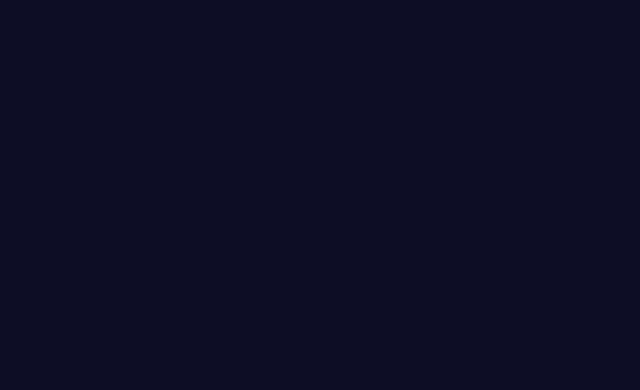
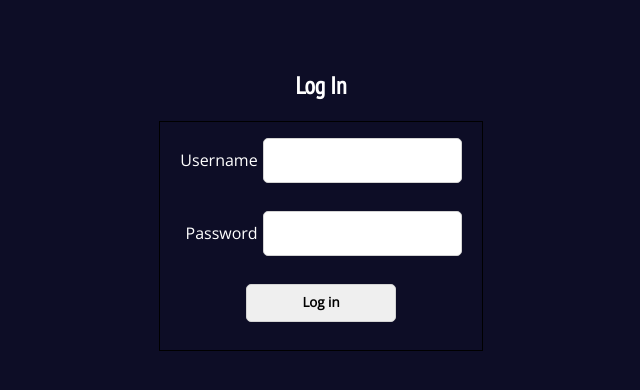
Before and after one commit to lulusanders84/Artistogram-Client, a React (Create React App) app: page /login in a window 1280 px wide. Shown: the top 390 px of the page, without its empty margins (319-959 px from the left). Built offline with nearby package versions, Linux system fonts and the light colour scheme.

Commit message:
added login component

```diff
--- a/src/App.js
+++ b/src/App.js
@@ -2,6 +2,7 @@ import React from 'react';
 import {BrowserRouter as Router, Route, Link} from 'react-router-dom';
 import LandingPage from './components/landing-page';
 import ArtistogramPage from './components/artistogram-page';
+import LogIn from './components/log-in';
 
 import './components/main.css';
 
@@ -12,6 +13,7 @@ export default function App(props) {
                 <main>
                     <Route exact path="/" component={LandingPage} />
                     <Route exact path="/artistogram/" component={ArtistogramPage} />
+                    <Route exact path="/login/" component={LogIn} />
                 </main>
             </div>
         </Router>
--- /dev/null
+++ b/src/components/forms.css
@@ -0,0 +1,39 @@
+form {
+  margin: 0 auto;
+  max-width: 75%;
+  display: flex;
+  justify-content: center;
+  align-content: center;
+}
+
+fieldset {
+  border: 1px solid, black;
+  text-align: center;
+  padding: 8px 10px;
+  padding-bottom: 20px;
+}
+
+label {
+  display: flex;
+  justify-content: flex-end;
+  align-content: center;
+  align-items: center;
+  padding: inherit;
+}
+
+input {
+    border: 1px solid lightgray;
+    border-radius: 5px;
+    margin-left: 5px;
+    padding: inherit;
+}
+
+button {
+  border: 1px solid lightgray;
+  border-radius: 5px;
+  margin: 8px 10px;
+  min-width: 50%;
+  padding: inherit;
+  padding-bottom: 10px;
+  font-weight: 700;
+}
--- /dev/null
+++ b/src/components/log-in.js
@@ -0,0 +1,25 @@
+import React, { Component } from 'react';
+import NavBar from './nav-bar';
+import './main.css';
+import './forms.css';
+
+export default function LogIn(props) {
+  return (
+    <section>
+      <h1>Log In</h1>
+      <form>
+        <fieldset>
+          <label for="username">
+            Username
+            <input type="text" id="username" />
+          </label>
+          <label for="password">
+            Password
+            <input type="text" id="password" />
+          </label>
+          <button>Log in</button>
+        </fieldset>
+      </form>
+    </section>
+  )
+}
--- a/src/components/main.css
+++ b/src/components/main.css
@@ -94,42 +94,3 @@ ul.artistogram-list, ul.playlist-list {
   font-size: 1rem;
   font-weight: 700;
 }
-
-form {
-  margin: 0 auto;
-  max-width: 75%;
-  display: flex;
-  justify-content: center;
-  align-content: center;
-}
-
-fieldset {
-  border: 1px solid, black;
-  text-align: center;
-  padding: 8px 10px;
-  padding-bottom: 20px;
-}
-
-label {
-  display: flex;
-  justify-content: flex-end;
-  align-content: center;
-  align-items: center;
-  padding: inherit;
-}
-
-input {
-    border: 1px solid lightgray;
-    border-radius: 5px;
-    margin-left: 5px;
-    padding: inherit;
-}
-
-button {
-  border: 1px solid lightgray;
-  border-radius: 5px;
-  margin: 8px 10px;
-  min-width: 50%;
-  padding: inherit;
-  font-weight: 700;
-}
```
